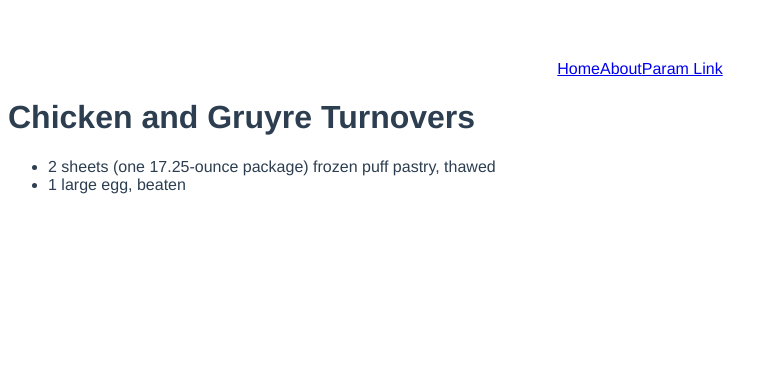
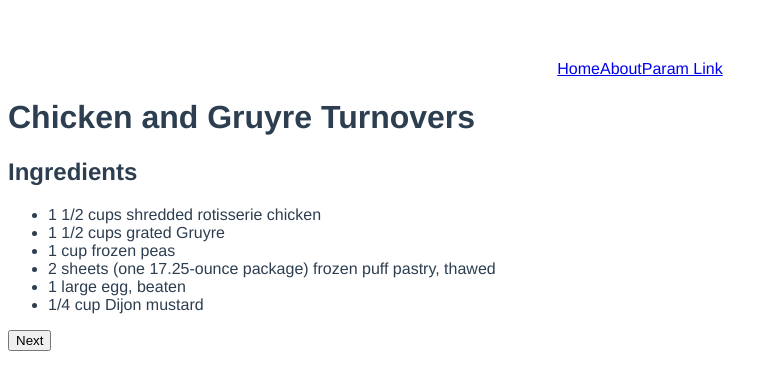
Before and after one commit to mdimec4/eCookbook, a Vue app in the folder src/chef/web/spa/: page /recipe_viewer/1 in a window 1280 px wide. Shown: the top 390 px of the page, without its empty margins (0-778 px from the left). Built offline with nearby package versions, Linux system fonts and the light colour scheme.

Commit message:
list trugh view pages

```diff
--- a/src/chef/web/spa/src/components/recipe_viewer.vue
+++ b/src/chef/web/spa/src/components/recipe_viewer.vue
@@ -1,19 +1,27 @@
 <template>
     <div class="recipe_viewer">
         <h1>{{title}}</h1>
-        <div v-if="ingredients" id="ingredient-list">
+        <div v-if="position === 0" id="ingredient-list">
+          <h2>Ingredients</h2>
           <ul>
             <li v-for="ingredient in ingredients">
               {{ ingredient }}
             </li>
           </ul>
         </div>
+        <div v-if="position > 0" id="instructions-view">
+          <h2>Step {{position}} / {{instructions.length}}</h2>
+            <div>
+              {{instructions[position - 1].instruction}}
+            </div>
+        </div>
+        <button v-if="position > 0"v-on:click="prevPage">Back</button>
+        <button v-if="position < instructions.length" v-on:click="nextPage">Next</button>
     </div>
 </template>
 
 
 <script>
-// $rute.params.id
 function getRecipe (id) {
   var jsonStr = `{
     "recipe_id": "37859",
@@ -41,14 +49,14 @@ function getRecipe (id) {
     {
       "number": 2,
       "image_url": "http://static.food2fork.com/chickenturnover2_300e6667e66.jpg",
-      "instruction": "lorem ipsum sdfgasdgasdfg"
+      "instruction": "2 lorem ipsum \\n sdfgasdgasdfgdddddddddddddddddddddddddddddddddddddd miha"
     }
     ],
     "tips": [ "tip1", "tip2", "tip3"]
     }`
   return JSON.parse(jsonStr)
 }
-
+/*
 function sliceArrOfStingsToSets (maxChar, arr) {
   var joinPartialCollection = function (collection, partialCollection) {
     if (partialCollection.length > 0) {
@@ -83,14 +91,28 @@ function sliceArrOfStingsToSets (maxChar, arr) {
   }
   return rec(arr, 0, maxChar, [], 0, [])
 }
+*/
 
 export default {
   name: 'recipe_viewer',
   data () {
     var recipe = getRecipe(this.$route.params.id)
     return {
+      position: 0,
       title: recipe.title,
-      ingredients: sliceArrOfStingsToSets(100, recipe.ingredients)[1]
+      ingredients: recipe.ingredients,
+      instructions: recipe.instructions
+    }
+  },
+  methods: {
+    prevPage: function (event) {
+      if (this.position > 0) {}
+      this.position--
+    },
+    nextPage: function (event) {
+      if (this.position < this.instructions.length) {
+        this.position++
+      }
     }
   }
 }
```
Lines whose indentation alone changed are shown as unchanged.
